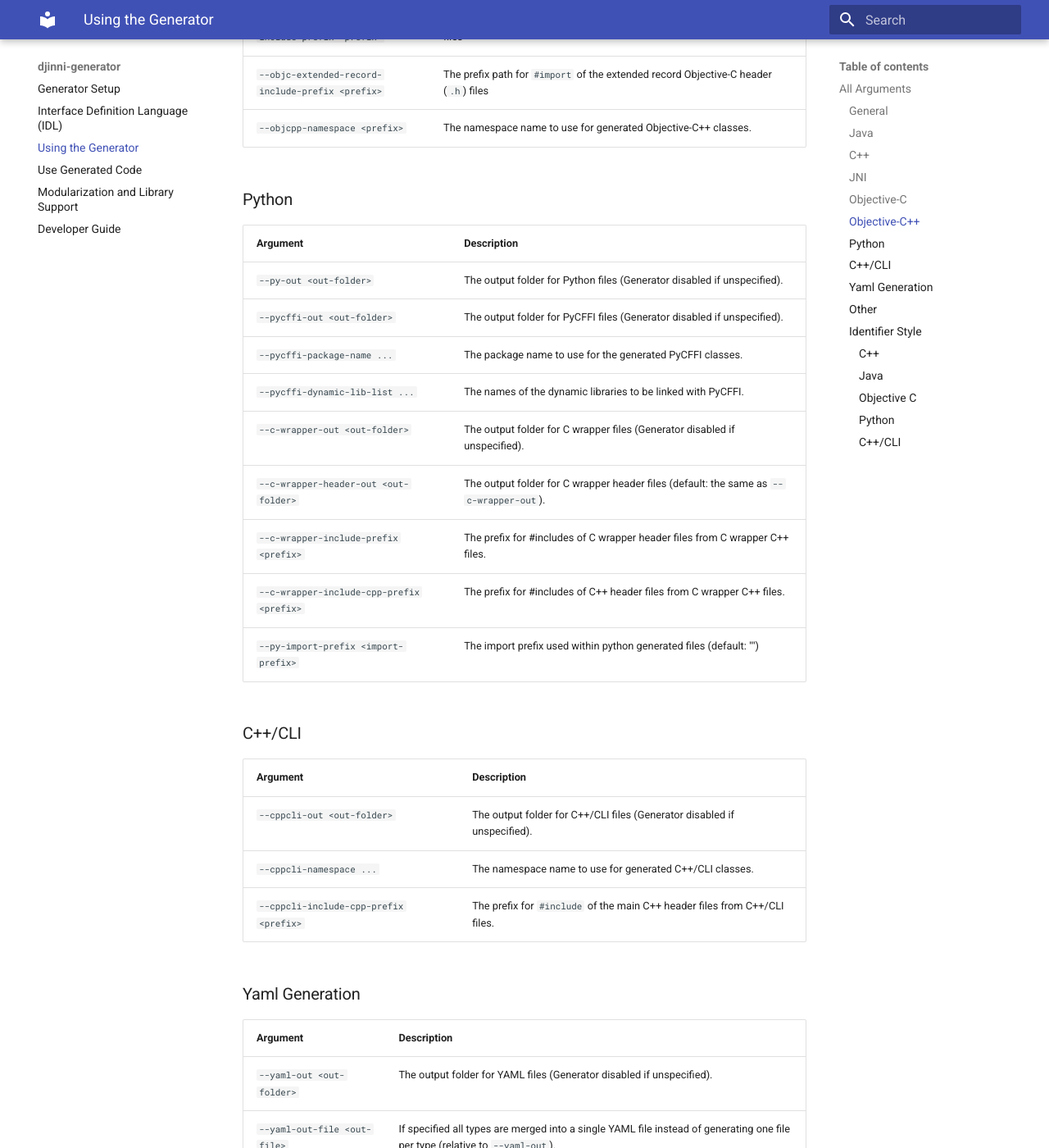
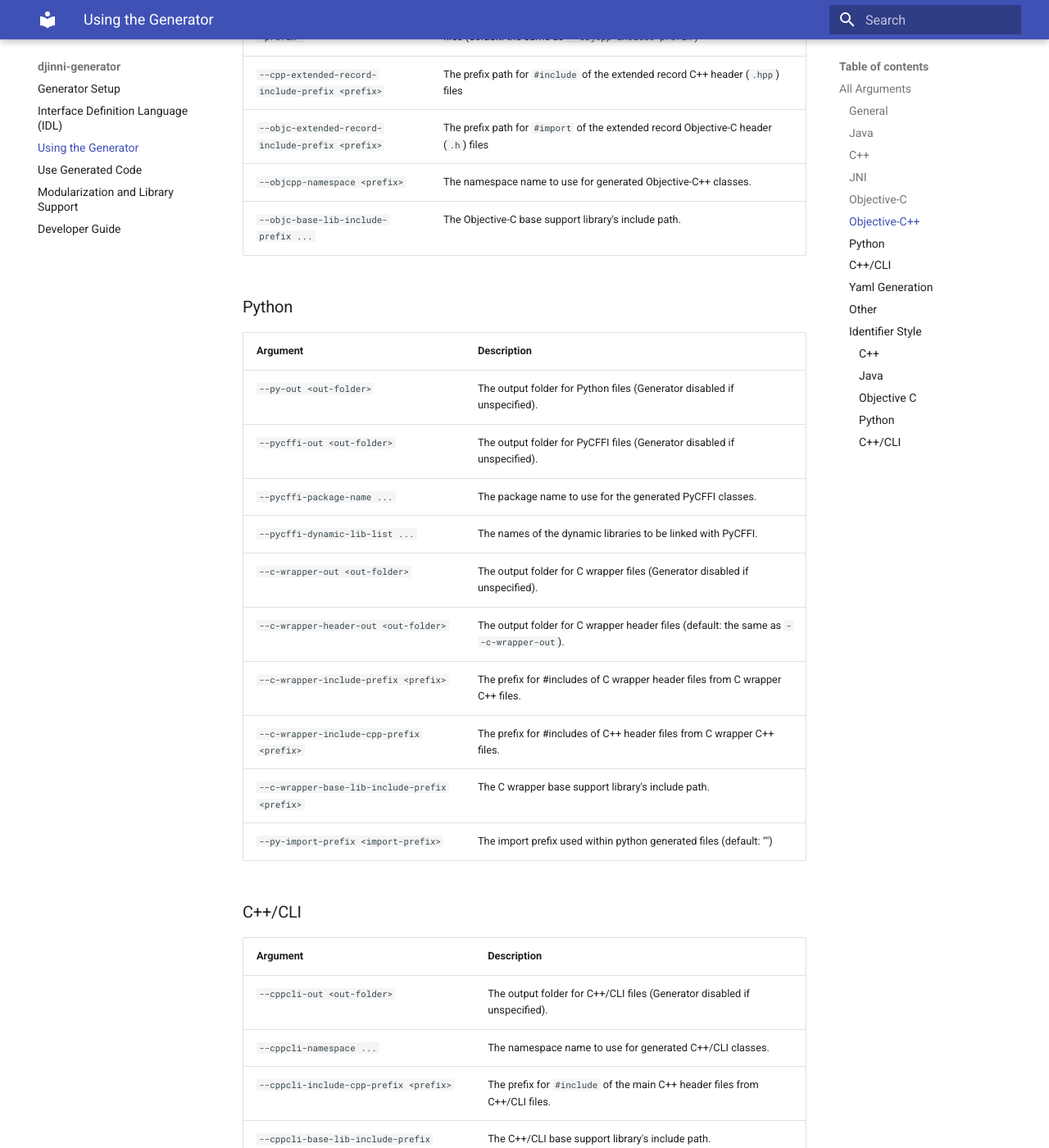
Before and after one commit to cross-language-cpp/djinni-generator, an MkDocs documentation site: the page built from docs/cli-usage.md, in a window 1280 px wide and 1400 px high, scrolled down 4369 px. Shown: the whole window at 82% size. Built offline with MkDocs 1.6.1 and Material for MkDocs 9.7.7, drawn with Linux system fonts in a browser that asks for light colours; some of the changed text lies outside the part shown.

Commit message:
Revert "Remove --<lang>-base-lib-include-prefix cli param"
This reverts commit d5e036f257f838baa0b95672a4ba51254c912ac6.

```diff
--- a/docs/cli-usage.md
+++ b/docs/cli-usage.md
@@ -87,6 +87,7 @@ djinni \
 | `--jni-include-prefix <prefix>` | The prefix for `#includes` of JNI header files from JNI C++ files. |
 | `--jni-include-cpp-prefix <prefix>` | The prefix for `#includes` of the main header files from JNI C++ files. |
 | `--jni-namespace ...` | The namespace name to use for generated JNI C++ classes. |
+| `--jni-base-lib-include-prefix ...` | The JNI base support library's include path. |
 | `--jni-generate-main <true/false>` | Generate a source file (`djinni_jni_main.cpp`) that includes the default `JNI_OnLoad` & `JNI_OnUnload` implementation from the support library. (default: `true`) |
 
 ### Objective-C
@@ -114,6 +115,7 @@ djinni \
 | `--cpp-extended-record-include-prefix <prefix>` | The prefix path for `#include` of the extended record C++ header (`.hpp`) files |
 |`--objc-extended-record-include-prefix <prefix>` | The prefix path for `#import` of the extended record Objective-C header (`.h`) files  |
 |`--objcpp-namespace <prefix>` | The namespace name to use for generated Objective-C++ classes.  |
+|`--objc-base-lib-include-prefix ...` | The Objective-C base support library's include path.  |
 
 ### Python
 
@@ -127,6 +129,7 @@ djinni \
 | `--c-wrapper-header-out <out-folder>` | The output folder for C wrapper header files (default: the same as `--c-wrapper-out`). |
 | `--c-wrapper-include-prefix <prefix>` | The prefix for #includes of C wrapper header files from C wrapper C++ files. |
 | `--c-wrapper-include-cpp-prefix <prefix>` | The prefix for #includes of C++ header files from C wrapper C++ files. |
+| `--c-wrapper-base-lib-include-prefix <prefix>` | The C wrapper base support library's include path. |
 | `--py-import-prefix <import-prefix>` | The import prefix used within python generated files (default: "") |
 
 ### C++/CLI
@@ -136,6 +139,7 @@ djinni \
 | `--cppcli-out <out-folder>` | The output folder for C++/CLI files (Generator disabled if unspecified). |
 | `--cppcli-namespace ...`    | The namespace name to use for generated C++/CLI classes. |
 | `--cppcli-include-cpp-prefix <prefix>` | The prefix for `#include` of the main C++ header files from C++/CLI files. |
+| `--cppcli-base-lib-include-prefix <prefix>` | The C++/CLI base support library's include path. |
 
 
 ### Yaml Generation
```
Also changed, not shown: 9 other files.
